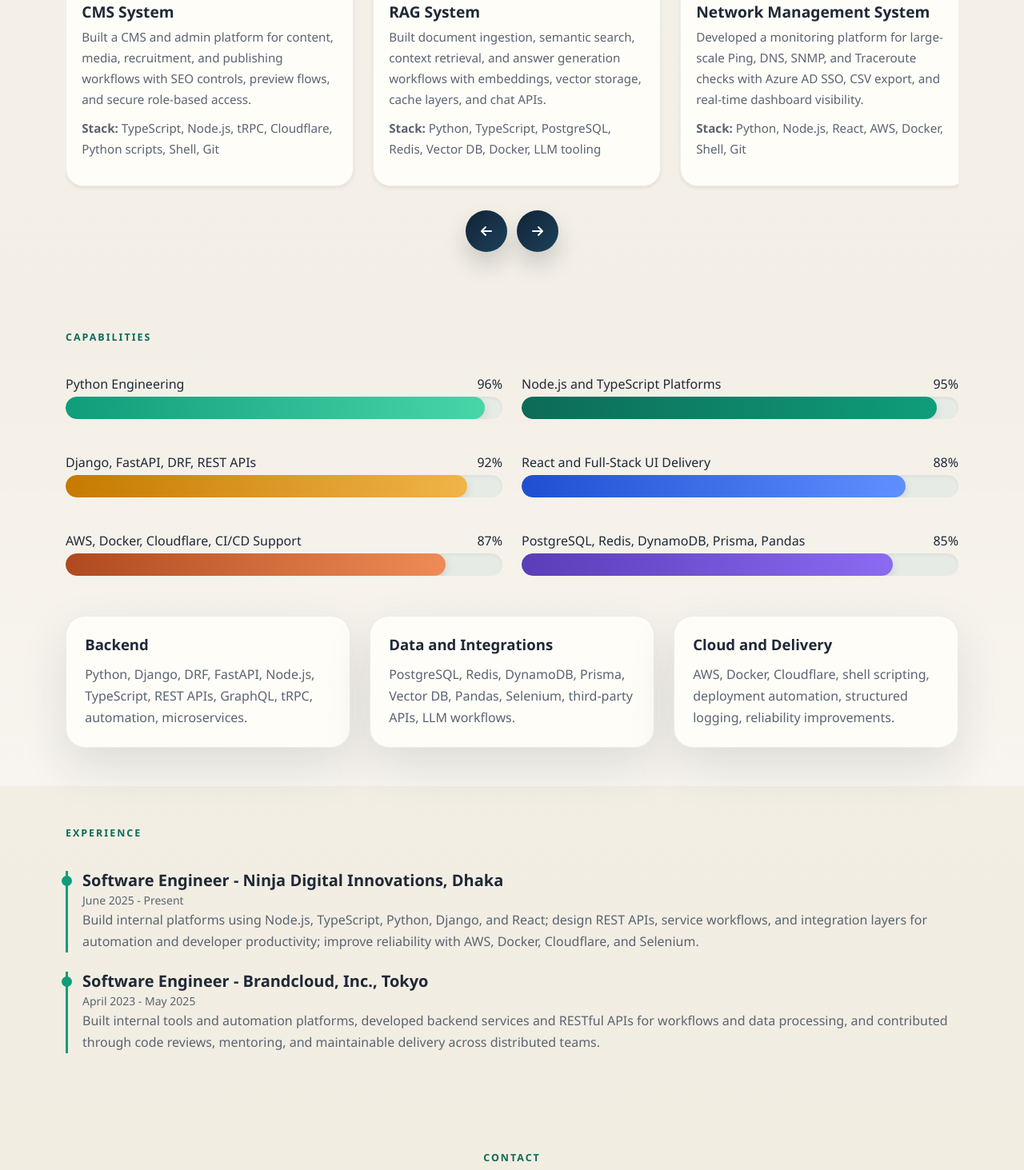
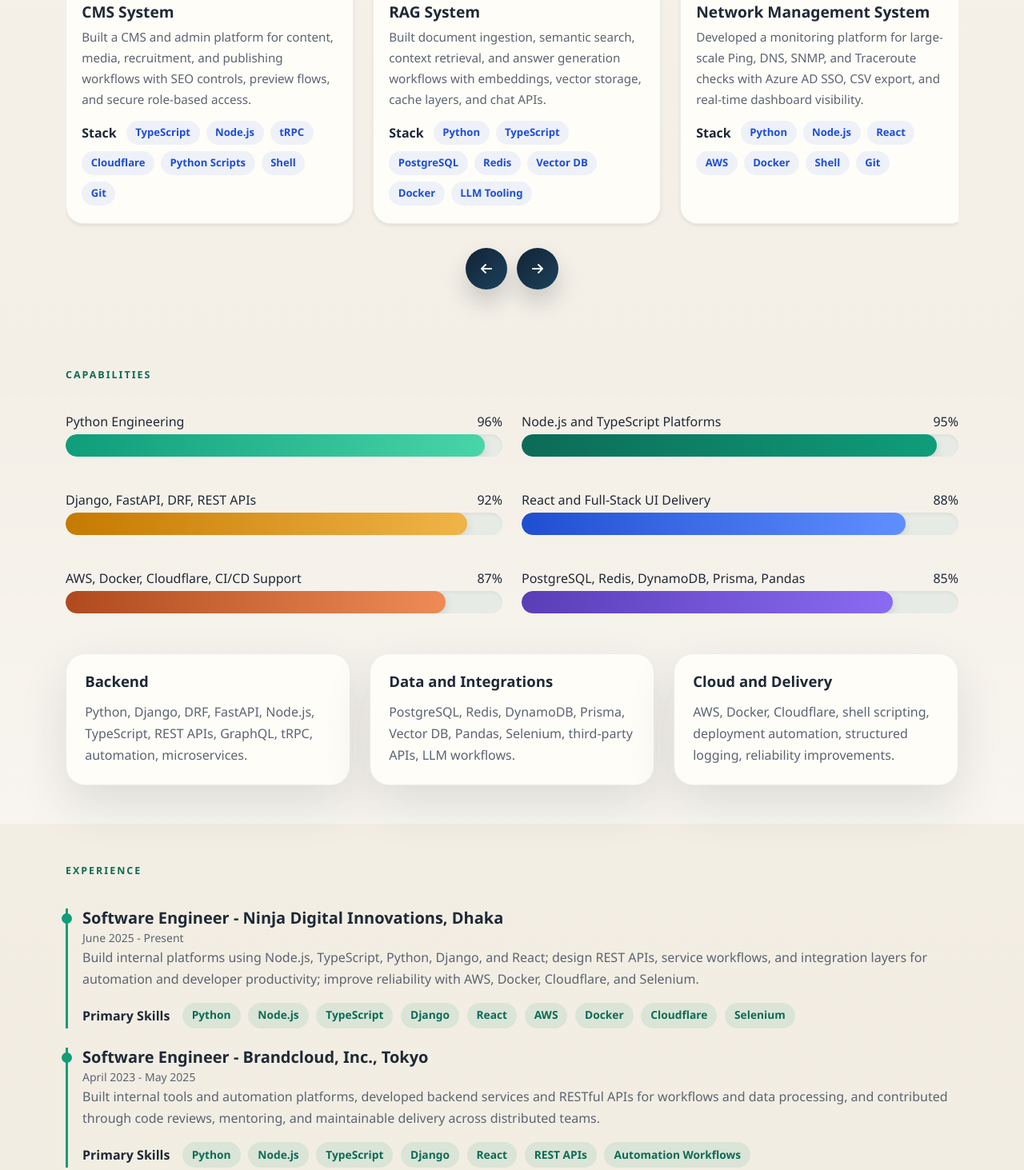
Before and after one commit to mustahidhasan/mustahid.github.io, a plain HTML site: page index.html in a window 1280 px wide. Shown: the part 2066-3529 px from the top of the page at 80% size. Drawn offline with nearby package versions, Linux system fonts and the light colour scheme.

Commit message:
project section done

```diff
--- a/assets/css/style.css
+++ b/assets/css/style.css
@@ -463,6 +463,30 @@ section{scroll-margin-top:90px}
   margin:0 0 .65rem;
 }
 
+.project-stack{
+  display:flex;
+  flex-wrap:wrap;
+  gap:.5rem;
+  align-items:center;
+  margin-top:.85rem;
+}
+
+.project-stack strong{
+  color:var(--text);
+  margin-right:.25rem;
+}
+
+.project-stack span{
+  display:inline-flex;
+  align-items:center;
+  padding:.32rem .72rem;
+  border-radius:999px;
+  background:rgba(37,99,235,0.08);
+  color:#1d4ed8;
+  font-size:.82rem;
+  font-weight:700;
+}
+
 .project-controls{
   margin-top:1.4rem;
   display:flex;
@@ -573,6 +597,30 @@ section{scroll-margin-top:90px}
 .timeline p,
 .text-muted{
   color:var(--muted) !important;
+}
+
+.experience-skills{
+  display:flex;
+  flex-wrap:wrap;
+  gap:.6rem;
+  align-items:center;
+  margin-top:.9rem;
+}
+
+.experience-skills strong{
+  color:var(--text);
+  margin-right:.35rem;
+}
+
+.experience-skills span{
+  display:inline-flex;
+  align-items:center;
+  padding:.35rem .75rem;
+  border-radius:999px;
+  background:rgba(15,157,122,0.1);
+  color:var(--accent-dark);
+  font-size:.86rem;
+  font-weight:700;
 }
 
 #contact .section-kicker{
--- a/index.html
+++ b/index.html
@@ -199,7 +199,16 @@
           <div class="project-tags"><span>TypeScript</span><span>Node.js</span><span>Cloudflare</span></div>
           <h4>CMS System</h4>
           <p>Built a CMS and admin platform for content, media, recruitment, and publishing workflows with SEO controls, preview flows, and secure role-based access.</p>
-          <p><strong>Stack:</strong> TypeScript, Node.js, tRPC, Cloudflare, Python scripts, Shell, Git</p>
+          <div class="project-stack">
+            <strong>Stack</strong>
+            <span>TypeScript</span>
+            <span>Node.js</span>
+            <span>tRPC</span>
+            <span>Cloudflare</span>
+            <span>Python Scripts</span>
+            <span>Shell</span>
+            <span>Git</span>
+          </div>
         </div>
       </article>
 
@@ -209,7 +218,16 @@
           <div class="project-tags"><span>Python</span><span>TypeScript</span><span>LLM</span></div>
           <h4>RAG System</h4>
           <p>Built document ingestion, semantic search, context retrieval, and answer generation workflows with embeddings, vector storage, cache layers, and chat APIs.</p>
-          <p><strong>Stack:</strong> Python, TypeScript, PostgreSQL, Redis, Vector DB, Docker, LLM tooling</p>
+          <div class="project-stack">
+            <strong>Stack</strong>
+            <span>Python</span>
+            <span>TypeScript</span>
+            <span>PostgreSQL</span>
+            <span>Redis</span>
+            <span>Vector DB</span>
+            <span>Docker</span>
+            <span>LLM Tooling</span>
+          </div>
         </div>
       </article>
 
@@ -219,7 +237,16 @@
           <div class="project-tags"><span>Python</span><span>Node.js</span><span>React</span></div>
           <h4>Network Management System</h4>
           <p>Developed a monitoring platform for large-scale Ping, DNS, SNMP, and Traceroute checks with Azure AD SSO, CSV export, and real-time dashboard visibility.</p>
-          <p><strong>Stack:</strong> Python, Node.js, React, AWS, Docker, Shell, Git</p>
+          <div class="project-stack">
+            <strong>Stack</strong>
+            <span>Python</span>
+            <span>Node.js</span>
+            <span>React</span>
+            <span>AWS</span>
+            <span>Docker</span>
+            <span>Shell</span>
+            <span>Git</span>
+          </div>
         </div>
       </article>
 
@@ -229,7 +256,16 @@
           <div class="project-tags"><span>Python</span><span>Node.js</span><span>Analytics</span></div>
           <h4>Competitors Ads Analysis AI</h4>
           <p>Built an AI-assisted analytics platform to collect competitor ad data, classify campaigns, and surface spend trends through automation and dashboards.</p>
-          <p><strong>Stack:</strong> Python, Node.js, React, Selenium, GraphQL, Prisma, Pandas</p>
+          <div class="project-stack">
+            <strong>Stack</strong>
+            <span>Python</span>
+            <span>Node.js</span>
+            <span>React</span>
+            <span>Selenium</span>
+            <span>GraphQL</span>
+            <span>Prisma</span>
+            <span>Pandas</span>
+          </div>
         </div>
       </article>
 
@@ -239,7 +275,16 @@
           <div class="project-tags"><span>TypeScript</span><span>Python</span><span>Django</span></div>
           <h4>Document Processor</h4>
           <p>Delivered a backend document workflow system for PDF upload, splitting, merging, and bulk processing with structured logging and timezone-aware execution.</p>
-          <p><strong>Stack:</strong> TypeScript, Node.js, Python, Django, Docker, AWS, Git</p>
+          <div class="project-stack">
+            <strong>Stack</strong>
+            <span>TypeScript</span>
+            <span>Node.js</span>
+            <span>Python</span>
+            <span>Django</span>
+            <span>Docker</span>
+            <span>AWS</span>
+            <span>Git</span>
+          </div>
         </div>
       </article>
 
@@ -249,7 +294,13 @@
           <div class="project-tags"><span>Automation</span><span>API</span><span>Productivity</span></div>
           <h4>Jira Automation</h4>
           <p>Automated Jira issue creation, updates, sprint assignment, and Markdown formatting from Google Sheets with AI-assisted translation support.</p>
-          <p><strong>Stack:</strong> Google Apps Script, Jira API, Gemini AI, Git</p>
+          <div class="project-stack">
+            <strong>Stack</strong>
+            <span>Google Apps Script</span>
+            <span>Jira API</span>
+            <span>Gemini AI</span>
+            <span>Git</span>
+          </div>
         </div>
       </article>
     </div>
@@ -380,12 +431,34 @@
         <h5>Software Engineer - Ninja Digital Innovations, Dhaka</h5>
         <small class="text-muted">June 2025 - Present</small>
         <p>Build internal platforms using Node.js, TypeScript, Python, Django, and React; design REST APIs, service workflows, and integration layers for automation and developer productivity; improve reliability with AWS, Docker, Cloudflare, and Selenium.</p>
+        <div class="experience-skills">
+          <strong>Primary Skills</strong>
+          <span>Python</span>
+          <span>Node.js</span>
+          <span>TypeScript</span>
+          <span>Django</span>
+          <span>React</span>
+          <span>AWS</span>
+          <span>Docker</span>
+          <span>Cloudflare</span>
+          <span>Selenium</span>
+        </div>
       </li>
 
       <li class="mb-4">
         <h5>Software Engineer - Brandcloud, Inc., Tokyo</h5>
         <small class="text-muted">April 2023 - May 2025</small>
         <p>Built internal tools and automation platforms, developed backend services and RESTful APIs for workflows and data processing, and contributed through code reviews, mentoring, and maintainable delivery across distributed teams.</p>
+        <div class="experience-skills">
+          <strong>Primary Skills</strong>
+          <span>Python</span>
+          <span>Node.js</span>
+          <span>TypeScript</span>
+          <span>Django</span>
+          <span>React</span>
+          <span>REST APIs</span>
+          <span>Automation Workflows</span>
+        </div>
       </li>
     </ul>
   </div>
```
